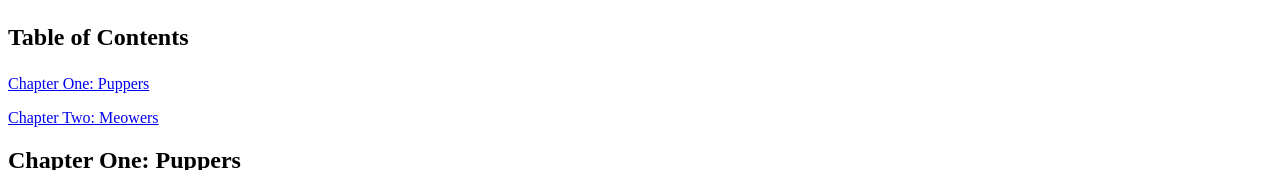
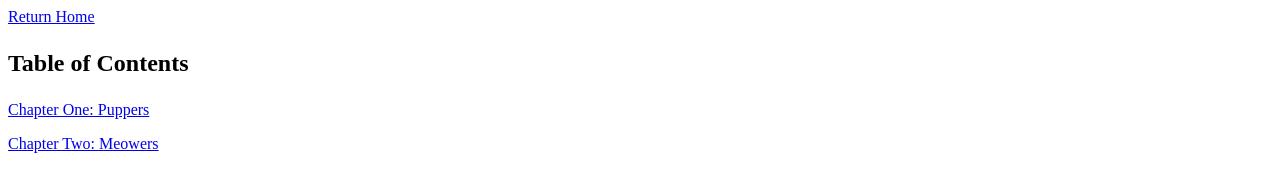
Before and after one commit to seanstover-droid/seanstover-droid.github.io, a plain HTML site: page page2.html in a window 1280 px wide. Shown: the top 170 px of the page. Drawn offline with Linux system fonts and the light colour scheme.

Commit message:
Update page2.html

```diff
--- a/page2.html
+++ b/page2.html
@@ -6,6 +6,8 @@
 </head>
 
 <body>
+<a href="Index.html">Return Home</a>
+
 <p style="font-size:24px; font-weight: 700">Table of Contents</p>
 <p><a href="#chapter1">Chapter One: Puppers</a></p>
 <p><a href="#chapter2">Chapter Two: Meowers</a></p>
```
